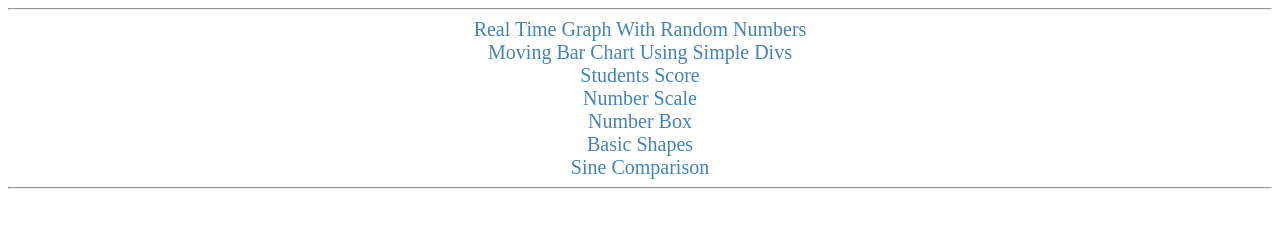
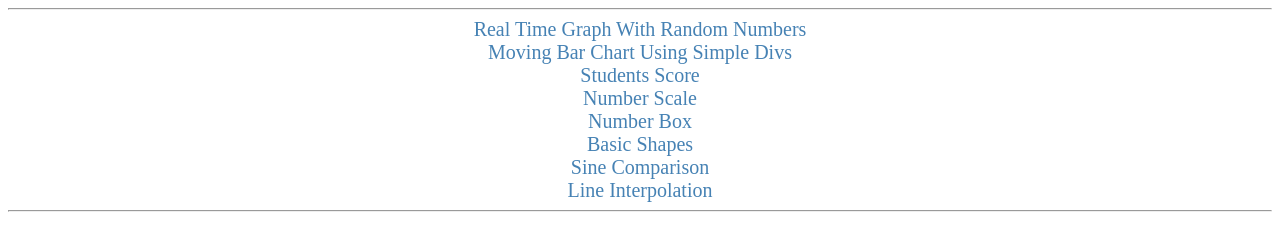
Before and after one commit to BugDiver/dataVisualisation, a plain HTML site: page index.html in a window 1280 px wide. Drawn offline with Linux system fonts and the light colour scheme.

Commit message:
some modification :D

```diff
--- a/index.html
+++ b/index.html
@@ -24,6 +24,7 @@
         <div><a href="exercise5.html" target="_blank">Number Box</a></div>
         <div><a href="exercise6.html" target="_blank">Basic Shapes</a></div>
         <div><a href="exercise7.html" target="_blank">Sine Comparison</a></div>
+        <div><a href="exercise9.html" target="_blank">Line Interpolation</a></div>
     </div>
     <hr>
 </body>
```
